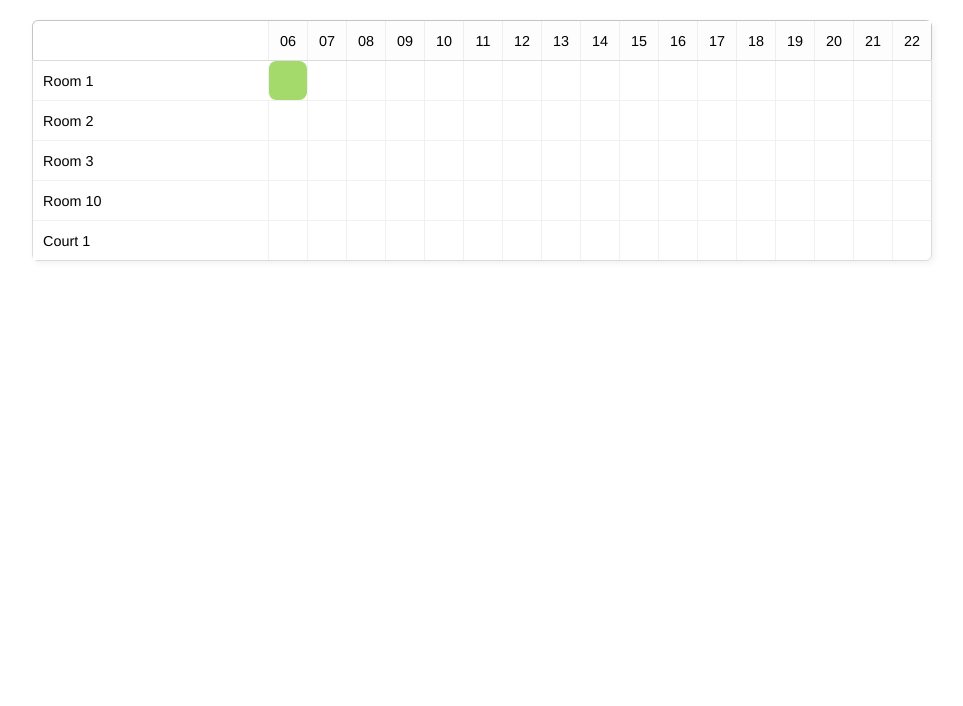
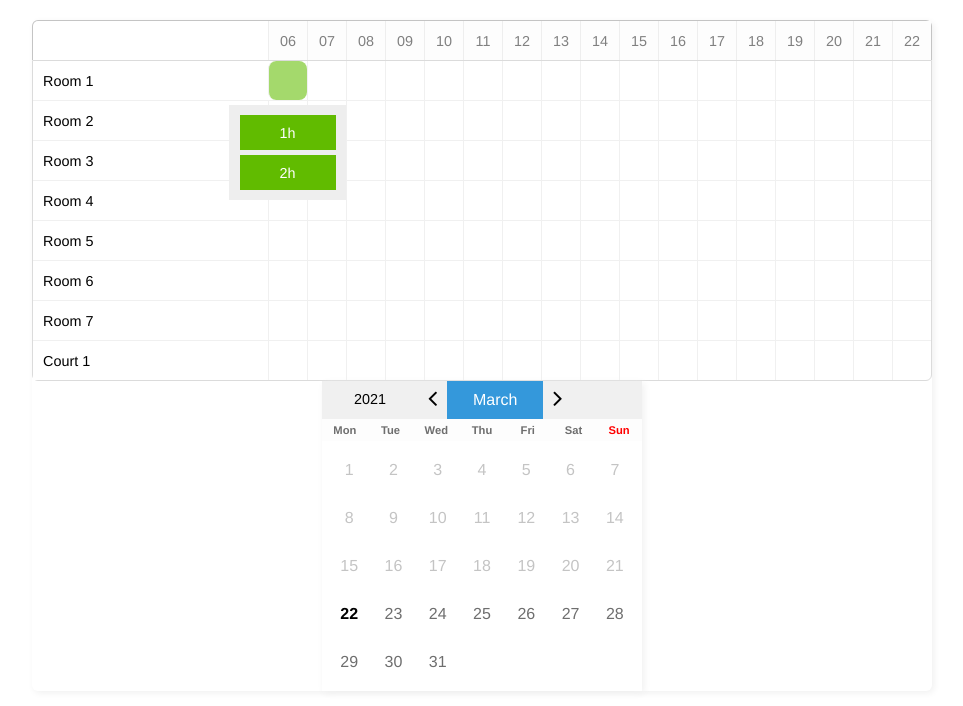
Before and after one commit to johnnydevster/simplebooker, a React (Create React App) app in the folder client/: page / in a window 1280 px wide. Both pictures are taken after a click on the element 445 px from the left and 80 px from the top of the page. Shown: the top 706 px of the page, without its empty margins (158-1121 px from the left). Built offline with nearby package versions, Linux system fonts and the light colour scheme.

Commit message:
Added timepicker dropdown when clicking grid

```diff
--- a/client/src/App.js
+++ b/client/src/App.js
@@ -13,15 +13,21 @@ function App() {
     "Room 1",
     "Room 2",
     "Room 3",
-    "Room 10",
+    "Room 4",
+    "Room 5",
+    "Room 6",
+    "Room 7",
     "Court 1"
   ]
 
   const [selectedActivity, setSelectedActivity] = useState();
-  const [selectedTime, setSelectedTime] = useState();
+  const [selectedTimeStart, setSelectedTimeStart] = useState();
+  const [selectedTimeEnd, setSelectedTimeEnd] = useState(selectedTimeStart);
 
   /*const bookingMatrix = {};
-  -- Probably dont need this --
+
+  -- Probably dont need this, but good way of populating an object --
+
   for (let i of activities) {
     bookingMatrix[i] = bookableTimes;
   }
@@ -29,10 +35,7 @@ function App() {
 
   function handleBookcellClick(activity, time) {
     setSelectedActivity(activity);
-    setSelectedTime(time);
-    console.log(time === selectedTime);
-    console.log(time);
-    console.log(parseInt(time) + 1);
+    setSelectedTimeStart(time);
   }
 
   useEffect(() => {
@@ -58,19 +61,23 @@ function App() {
               { activity }
             </div>
             <div className="time-row">
-              { bookableTimes.map((time) => {
+              {bookableTimes.map((time) => {
+                const cellIsSelected = (activity === selectedActivity && time === selectedTimeStart);
                 return <div
-                  className={`bookcell${activity === selectedActivity && time === selectedTime ? ' selected' : ''}`}
+                  className={`bookcell${cellIsSelected ? ' selected-middle' : ''}`}
                   onClick={() => handleBookcellClick(activity, time)}>
+                  <div className={`time-end-picker${cellIsSelected ? ' visible' : ' hidden'}`}>
+                    <button className="time-pick-btn">1h</button>
+                    <button className="time-pick-btn">2h</button>
                   </div>
-              }) }
+                </div>
+              })}
             </div>
-
           </div>
           )
       }) }
       </div>
-      {/*<Calendar />*/}
+      {<Calendar />}
     </div>
   );
 }
--- a/client/src/App.scss
+++ b/client/src/App.scss
@@ -246,6 +246,7 @@ ul {
   }
 
   .times-header {
+    color: grey;
     display: flex;
     margin: 0;
     background-color: $times-header-color;
@@ -283,6 +284,7 @@ ul {
     min-height: 39px;
     border-left: 0.5px solid rgb(240, 240, 240);
     cursor: pointer;
+    position: relative;
 
     &:hover {
       background-color: rgb(164, 217, 108);
@@ -290,7 +292,52 @@ ul {
     }
   }
 
-  .selected {
+  .hidden {
+    visibility: hidden;
+  }
+
+  .booking-window {
+    visibility: visible;
+  }
+
+  .time-end-picker {
+    position: absolute;
+    top: 100%;
+    margin: 5px;
+    min-width: 117px;
+    min-height: 95px;
+    background-color: rgb(238, 238, 238);
+    z-index: 1000;
+    display: flex;
+    align-items: center;
+    flex-direction: column;
+    justify-content: center;
+    padding: 5px;
+  }
+
+  .time-pick-btn {
+    @extend .dropbtn;
+    font-size: 0.9rem;
+    height: 35px;
+    margin: 5px auto 0;
+    align-items: center;
+    background-color: rgb(97, 187, 0);
+
+    &:last-child {
+      margin: 5px auto;
+    }
+  }
+
+  .selected-start {
+    background-color: rgb(164, 217, 108);
+    border-radius: 8px 0 0 8px;
+  }
+
+  .selected-middle {
     background-color: rgb(164, 217, 108);
     border-radius: 8px;
   }
+
+  .selected-end {
+
+  }
```
